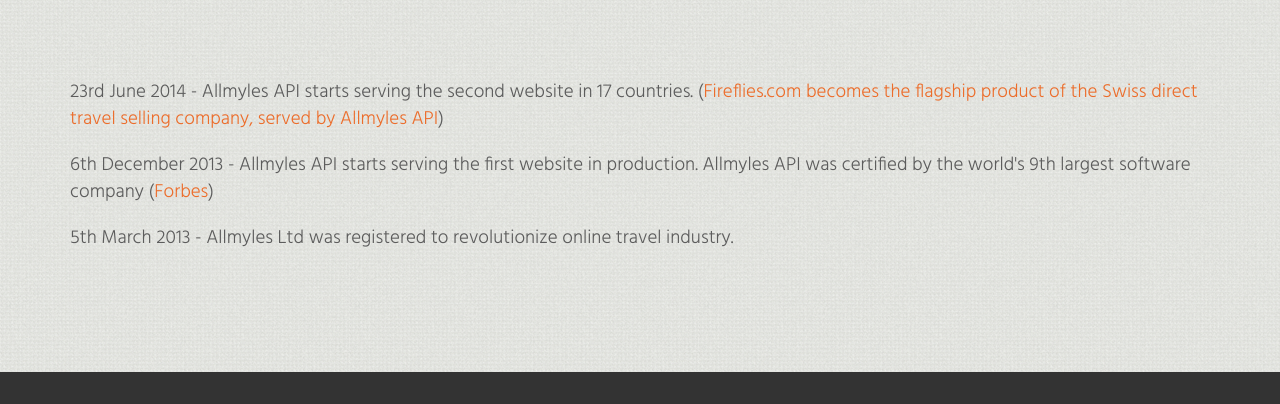
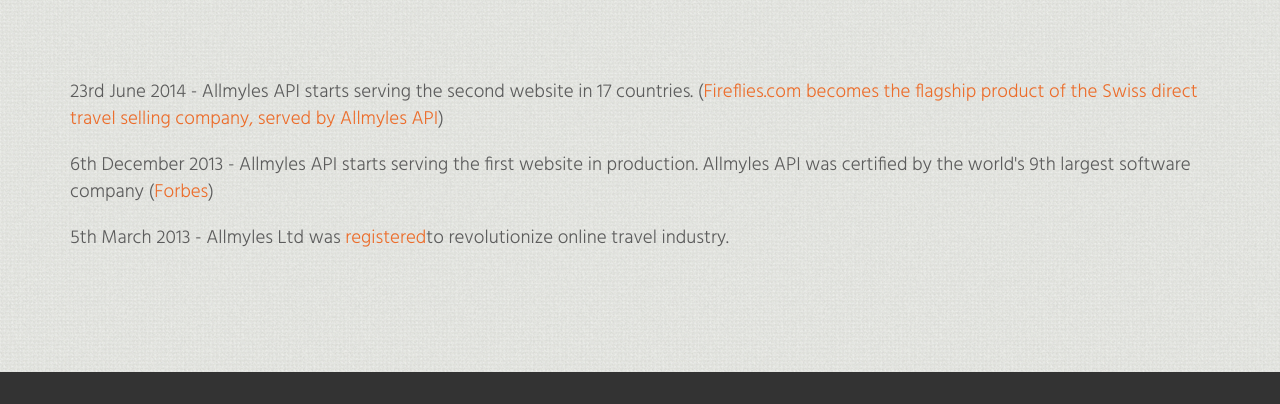
Before and after one commit to balazsszilardtoth/allmyles.github.io, a Jekyll site: the page built from news.html, in a window 1280 px wide. Shown: the part 624-1028 px from the top of the page. Built offline with Jekyll 4.4.1, drawn with Linux system fonts in a browser that asks for light colours; nearby versions of some CDN libraries; part of the change alters nothing that is shown.

```diff
--- a/news.html
+++ b/news.html
@@ -14,6 +14,6 @@ title: News - Allmyles
 	<div class="container">
 		<p>23rd June 2014 - Allmyles API starts serving the second website in 17 countries. (<a href="https://www.fireflies.com/">Fireflies.com becomes the flagship product of the Swiss direct travel selling company, served by Allmyles API</a>)</p>
 		<p>6th December 2013 - Allmyles API starts serving the first website in production. Allmyles API was certified by the world's 9th largest software company (<a href="http://www.forbes.com/global2000/list/#industry:Software%20%26%20Programming">Forbes</a>)</p>
-		<p>5th March 2013 - Allmyles Ltd was registered to revolutionize online travel industry.</p>
+		<p>5th March 2013 - Allmyles Ltd was <a href="http://www.e-cegjegyzek.hu/">registered</a>to revolutionize online travel industry.</p>
 	</div>
 </div>
```
